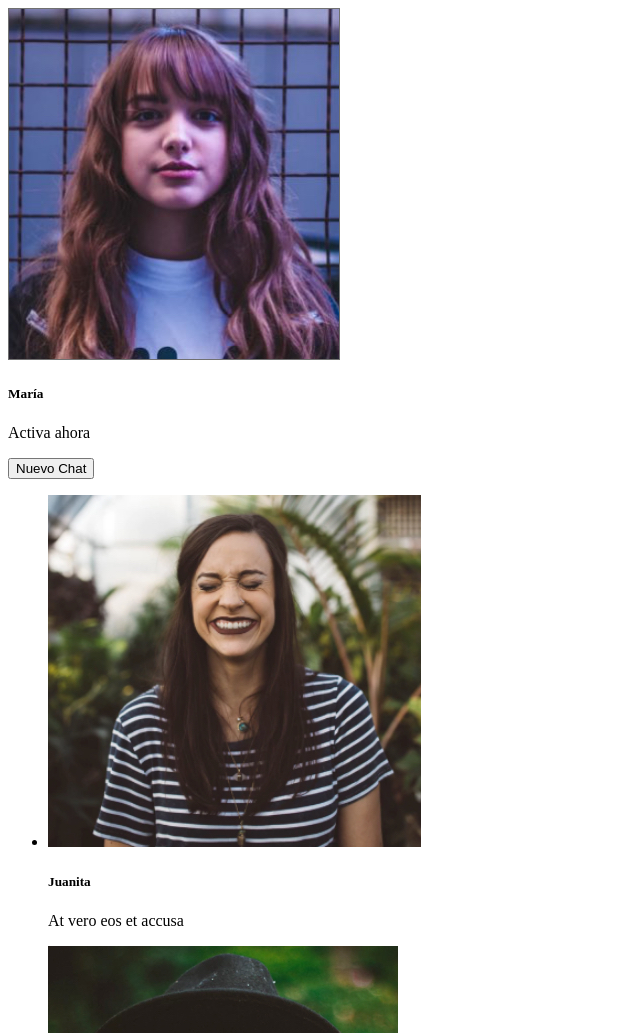
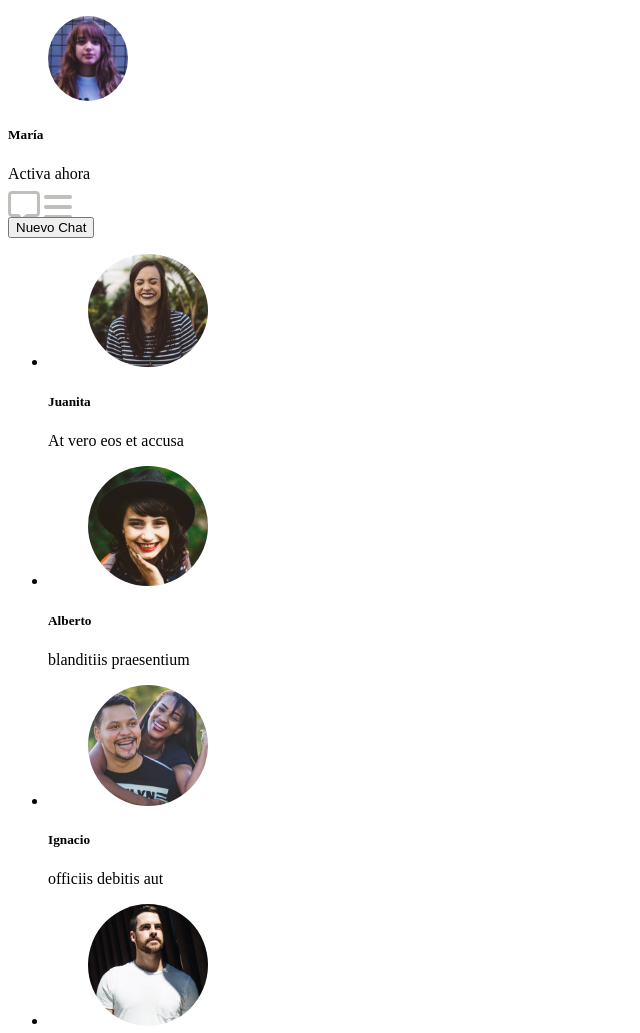
Before and after one commit to Danipazelizondo/Mod2_des1_DE, a plain HTML site: page index.html in a window 1280 px wide. Shown: the top 1033 px of the page, without its empty margins (0-640 px from the left). Drawn offline with Linux system fonts and the light colour scheme.

Commit message:
add style to user and contact photo

```diff
--- a/assets/css/style.css
+++ b/assets/css/style.css
@@ -0,0 +1,21 @@
+.header {
+    background-color: #FFF;
+}
+
+.foto-usuario {
+    max-width: 80px;
+}
+
+.foto-usuario img{
+    max-width: 100%;
+    border-radius: 50%
+}
+
+.foto-contacto{
+    max-width: 120px;
+}
+
+.foto-contacto img{
+    max-width: 100%;
+    border-radius: 50%
+}
--- a/index.html
+++ b/index.html
@@ -11,18 +11,18 @@
 
 <body>
     <header class="header">
-        <div>
+        <figure class="foto-usuario">
             <img src="./assets/img/maria.jpg" alt="Foto usuario Maria">
-        </div>
+        </figure>
         <h5>María</h5>
         <p>Activa ahora</p>
         <div>
-            <i></i>
-            <i></i>
+            <i class="fa-regular fa-message fa-2xl" style="color: #bec1bb;"></i>
+            <i class="fa-solid fa-bars fa-2xl" style="color: #bec1bb;"></i>
         </div>
     </header>
 
-
+<!-- minuto 36:21 de ayudantía, dar estilo al header -->
 
     <main>
         <section>
@@ -33,42 +33,58 @@
             <aside class="sidebar">
                 <ul>
                     <li>
+                        <figure class="foto-contacto">
                             <img src="./assets/img/Screen Shot 2018-11-28 at 15.27.14.jpg" alt="imagen de usuario">
+                        </figure>
                         <h5>Juanita</h5>
                         <p>At vero eos et accusa</p>
                     </li>
                     <li>
+                        <figure class="foto-contacto">
                             <img src="./assets/img/Screen Shot 2018-11-28 at 15.28.04.jpg" alt="imagen de usuario">
+                        </figure>
                         <h5>Alberto</h5>
                         <p>blanditiis praesentium</p>
                     </li>
                     <li>
+                        <figure class="foto-contacto">
                             <img src="./assets/img/Screen Shot 2018-11-28 at 15.28.30.jpg" alt="imagen de usuario">
+                        </figure>
                         <h5>Ignacio</h5>
                         <p>officiis debitis aut</p>
                     </li>
                     <li>
+                        <figure class="foto-contacto">
                             <img src="./assets/img/Screen Shot 2018-11-28 at 15.30.34.jpg" alt="imagen de usuario">
+                        </figure>
                         <h5>Cristian</h5>
                         <p>Nam libero tempore</p>
                     </li>
                     <li>
+                        <figure class="foto-contacto">
                             <img src="./assets/img/Screen Shot 2018-11-28 at 15.30.54.jpg" alt="imagen de usuario">
+                        </figure>
                         <h5>María José</h5>
                         <p>impedit quo minus id</p>
                     </li>
                     <li>
+                        <figure class="foto-contacto">
                             <img src="./assets/img/Screen Shot 2018-11-28 at 15.31.09.jpg" alt="imagen de usuario">
+                        </figure>
                         <h5>Gonzalo</h5>
                         <p>At vero eos et accusa</p>
                     </li>
                     <li>
+                        <figure class="foto-contacto">
                             <img src="./assets/img/Screen Shot 2018-11-28 at 15.32.16.jpg" alt="imagen de usuario">
+                        </figure>
                         <h5>Juan Pablo</h5>
                         <p>necessitatibus saepe</p>
                     </li>
                     <li>
+                        <figure class="foto-contacto">
                             <img src="./assets/img/Screen Shot 2018-11-28 at 15.32.44.jpg" alt="imagen de usuario">
+                        </figure>
                         <h5>Magdalena</h5>
                         <p>ut et voluptates</p>
                     </li>
```
Lines whose indentation alone changed are shown as unchanged.
